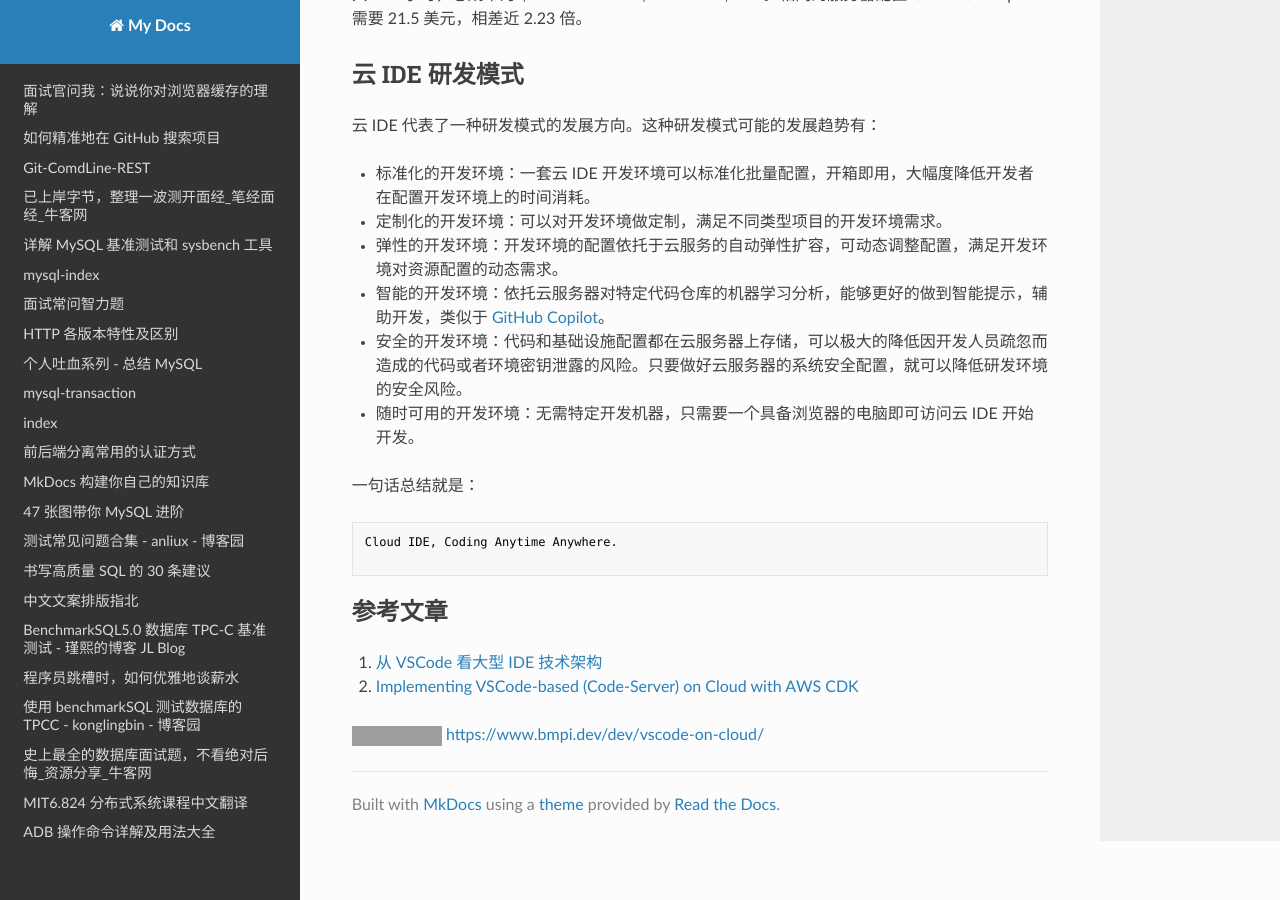
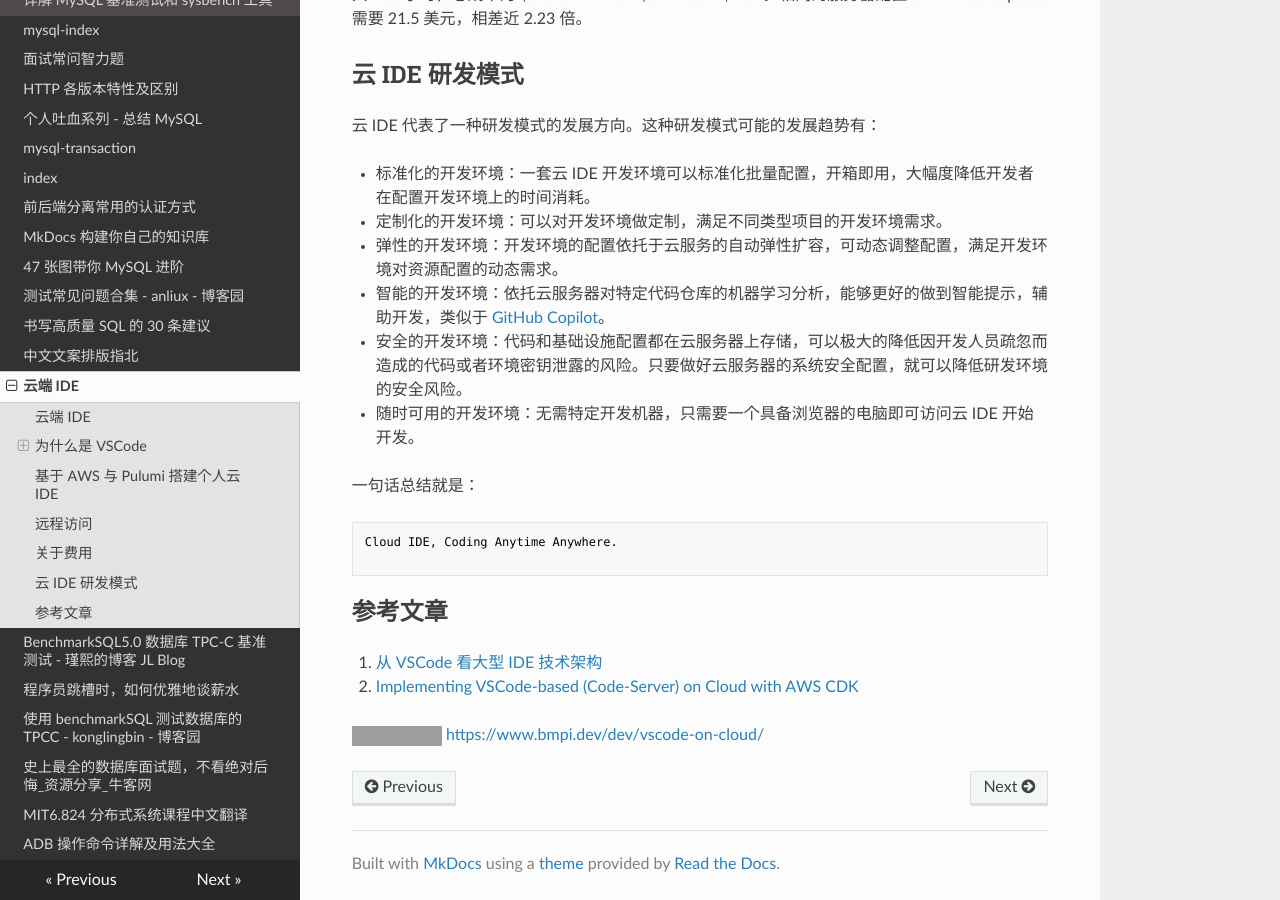
Before and after one commit to WadeStack/test, an MkDocs documentation site: the page built from docs/云端 IDE.md, in a window 1280 px wide and 900 px high, scrolled down 6897 px. Built offline with MkDocs 1.6.1, drawn with Linux system fonts in a browser that asks for light colours; nearby versions of some CDN libraries; old or Windows-style settings are respelled for this version of MkDocs; grey boxes are pictures that could not be loaded.

Commit message:
:memo: mkdocs update

```diff
--- a/mkdocs.yml
+++ b/mkdocs.yml
@@ -19,6 +19,7 @@ pages:
     - 测试常见问题合集 - anliux - 博客园: 测试常见问题合集 - anliux - 博客园.md
     - 书写高质量 SQL 的 30 条建议: 书写高质量 SQL 的 30 条建议.md
     - 中文文案排版指北: 中文文案排版指北.md
+    - 云端 IDE: 云端 IDE.md
     - BenchmarkSQL5.0 数据库 TPC-C 基准测试 - 瑾熙的博客 JL Blog: BenchmarkSQL5.0 数据库 TPC-C 基准测试 - 瑾熙的博客 JL Blog.md
     - 程序员跳槽时，如何优雅地谈薪水: 程序员跳槽时，如何优雅地谈薪水.md
     - 使用 benchmarkSQL 测试数据库的 TPCC - konglingbin - 博客园: 使用 benchmarkSQL 测试数据库的 TPCC - konglingbin - 博客园.md
```
